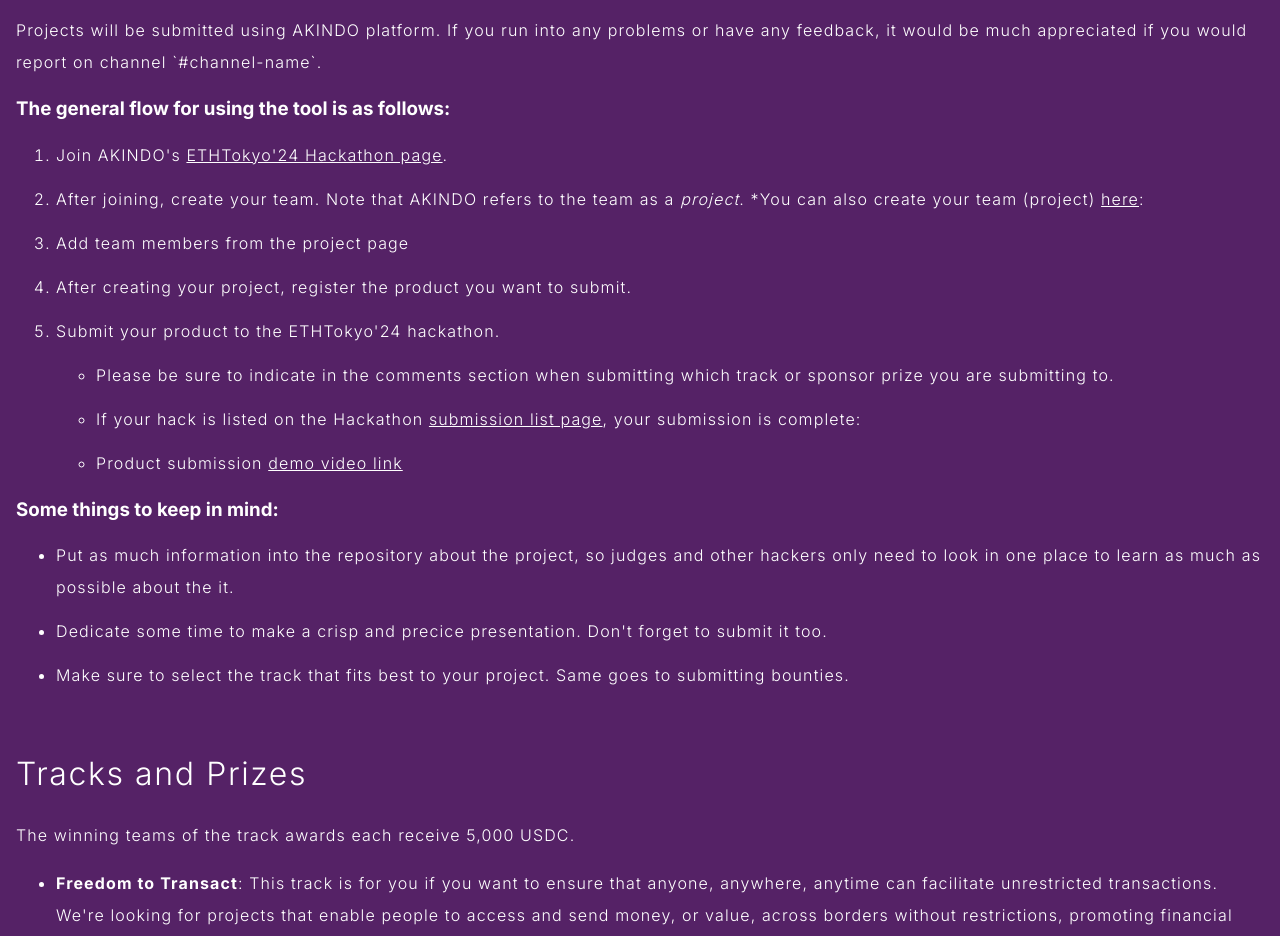
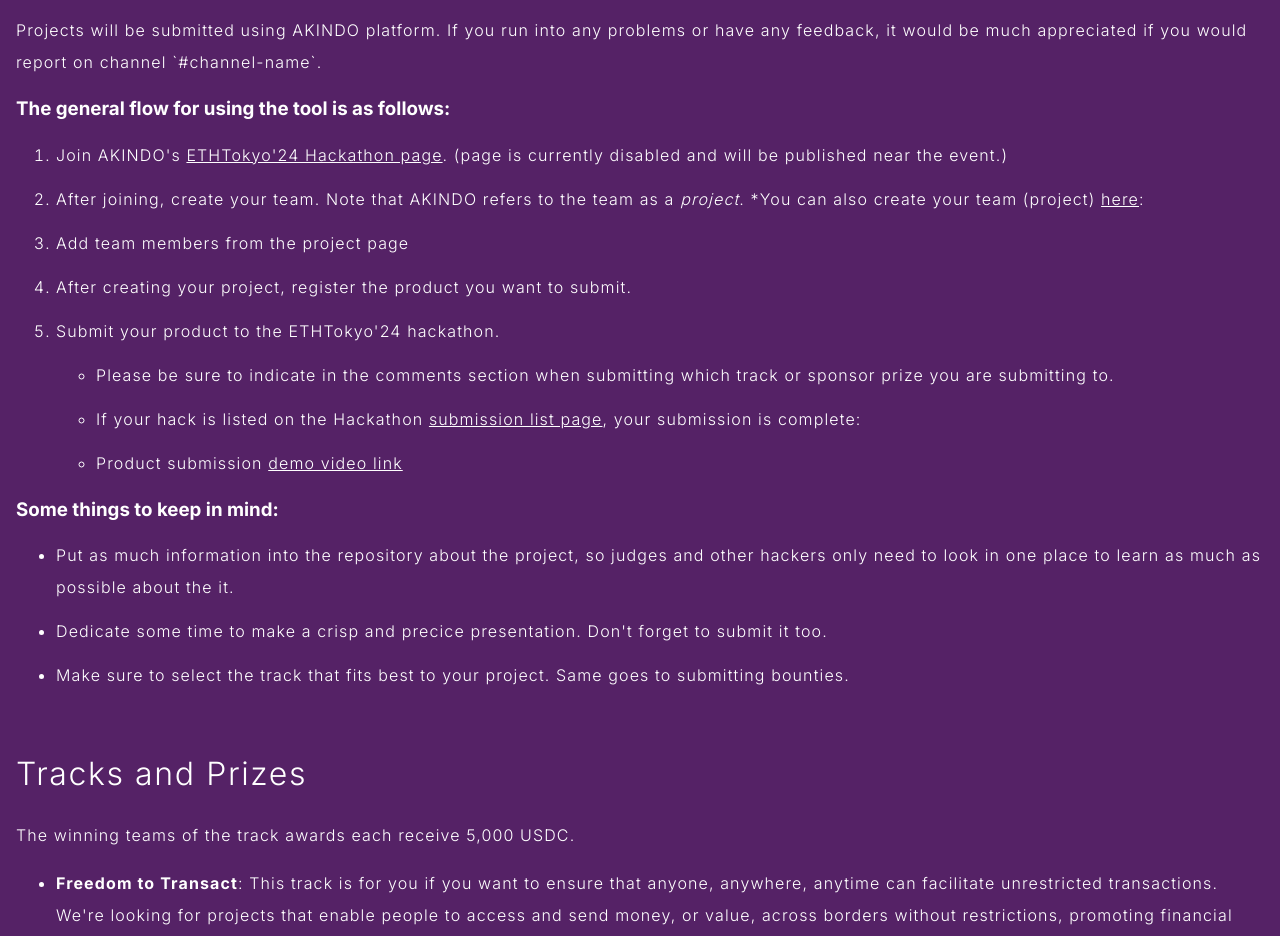
Before and after one commit to ethereumjp/ethtokyo-website, a Next.js app: page /guidelines in a window 1280 px wide. Shown: the part 1500-2436 px from the top of the page. Built offline with nearby package versions, Linux system fonts and the light colour scheme.

Commit message:
link fix

```diff
--- a/src/pages/guidelines/index.tsx
+++ b/src/pages/guidelines/index.tsx
@@ -130,12 +130,15 @@ const HackerChallenge: NextPage = () => {
               <li>
                 Join AKINDO's{" "}
                 <a
-                  href="https://app.akindo.io/hackathons/3dXM7ZO2WsxvlkXp/"
-                  css={css`pointer-events: none;`}
+                  // biome-ignore lint/a11y/useValidAnchor: to be replaced
+                  href="#"
+                  // href="https://app.akindo.io/hackathons/3dXM7ZO2WsxvlkXp/"
+                  css={css`cursor: not-allowed;`}
                 >
                   ETHTokyo'24 Hackathon page
                 </a>
-                .
+                . (page is currently disabled and will be published near the
+                event.)
               </li>
               <li>
                 After joining, create your team. Note that AKINDO refers to the
@@ -156,7 +159,12 @@ const HackerChallenge: NextPage = () => {
                 </li>
                 <li>
                   If your hack is listed on the Hackathon{" "}
-                  <a href="https://app.akindo.io/hackathons/3dXM7ZO2WsxvlkXp?tab=products">
+                  <a
+                    // biome-ignore lint/a11y/useValidAnchor: to be replaced
+                    href="#"
+                    // href="https://app.akindo.io/hackathons/3dXM7ZO2WsxvlkXp?tab=products"
+                    css={css`cursor: not-allowed;`}
+                  >
                     submission list page
                   </a>
                   , your submission is complete:
```
